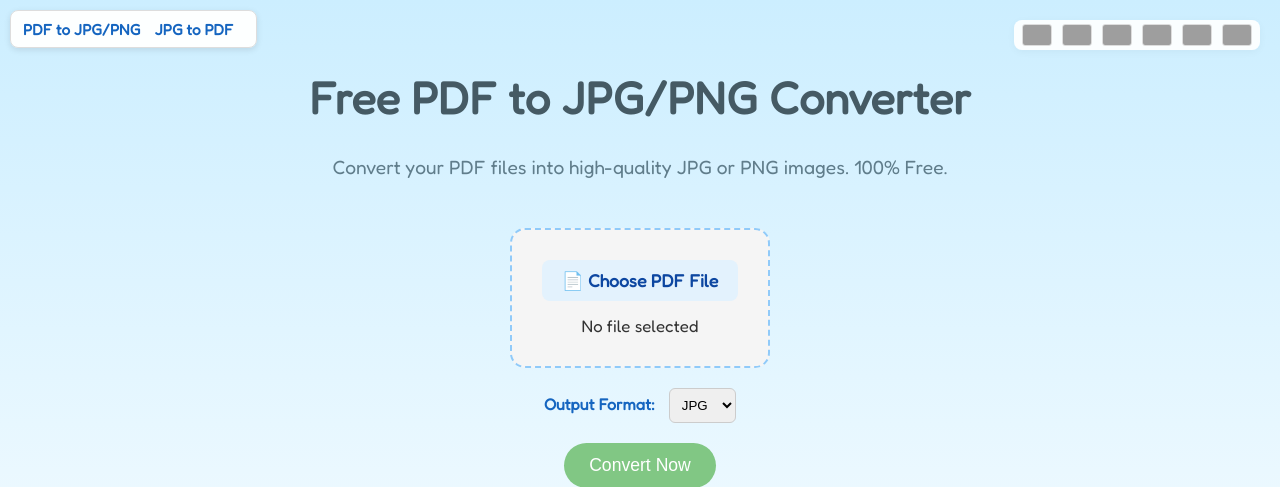
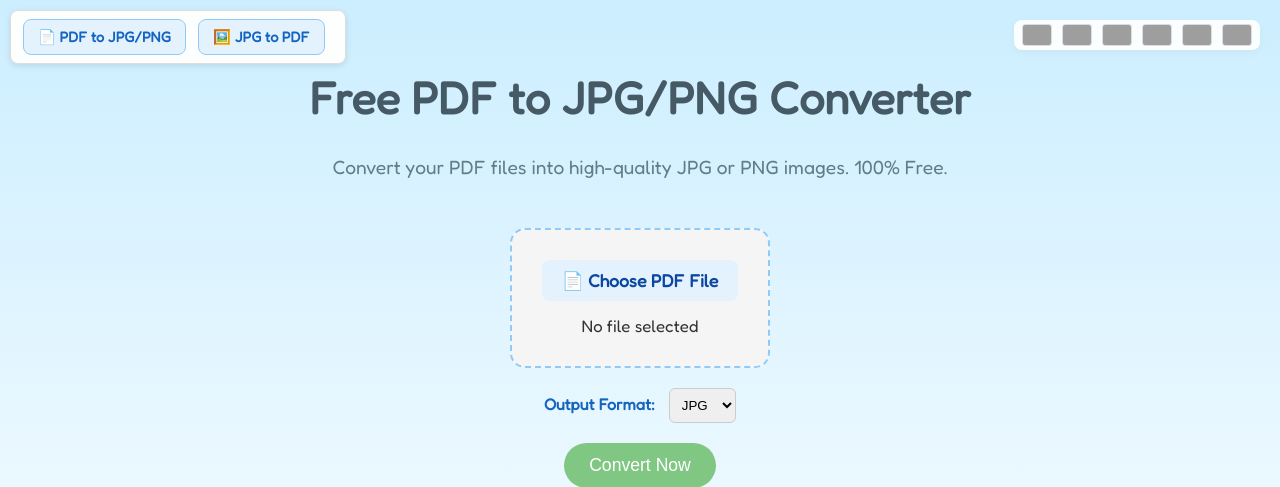
Before and after one commit to SuperB747/pdf2jpg-app, a Flask app: page / in a window 1280 px wide. Shown: the top 487 px of the page. Run offline with Flask 3, Linux system fonts and the light colour scheme; grey boxes are pictures that could not be loaded.

Commit message:
Improve navigation and multilingual prompts; enhance layout and interactions

```diff
--- a/templates/index.html
+++ b/templates/index.html
@@ -27,16 +27,21 @@
       box-shadow: 0 2px 6px rgba(0,0,0,0.1);
       z-index: 999;
     }
-    .menu-link {
+    .menu-button {
+      background: #e3f2fd;
+      color: #1565c0;
+      border: 1px solid #90caf9;
+      border-radius: 8px;
+      padding: 8px 14px;
+      margin-right: 8px;
+      text-decoration: none;
+      font-weight: bold;
+      font-size: 0.9em;
       display: inline-block;
-      margin-right: 10px;
-      color: #1565c0;
-      font-weight: bold;
-      text-decoration: none;
-      font-size: 0.95em;
+      transition: background 0.3s;
     }
-    .menu-link:hover {
-      text-decoration: underline;
+    .menu-button:hover {
+      background: #bbdefb;
     }
     body {
       margin: 0;
@@ -172,8 +177,8 @@
 </head>
 <body>
   <nav class="top-menu">
-    <a href="/" class="menu-link">PDF to JPG/PNG</a>
-    <a href="/jpg-to-pdf" class="menu-link">JPG to PDF</a>
+    <a href="/" class="menu-button">📄 PDF to JPG/PNG</a>
+    <a href="/jpg-to-pdf" class="menu-button">🖼️ JPG to PDF</a>
   </nav>
   <div class="lang-switcher">
     <img src="https://flagcdn.com/gb.svg" alt="English" title="English" data-lang="en" onclick="setActiveLang(this, 'en')">
```
Also changed, not shown: templates/jpg_to_pdf.html (+18 -2 lines).
